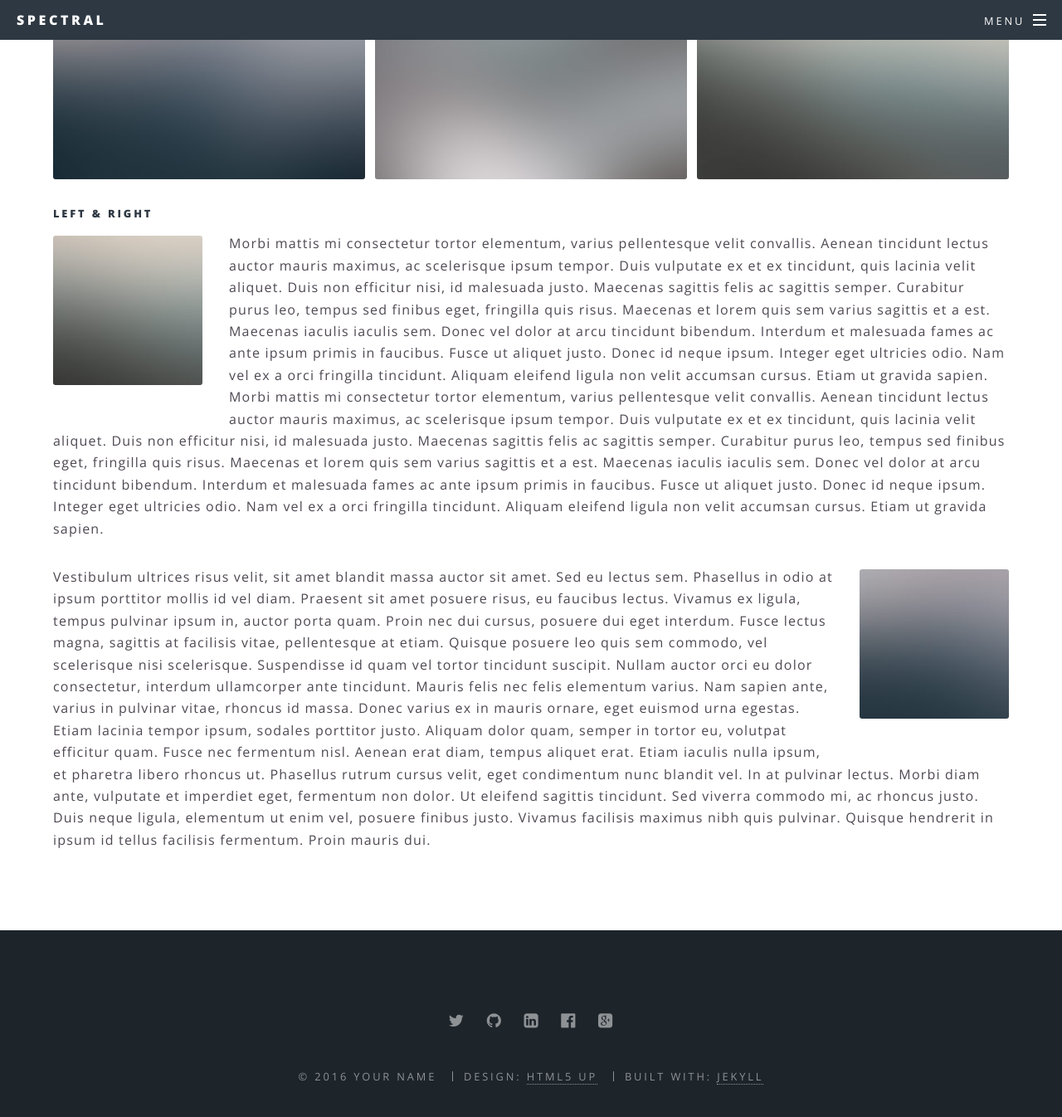
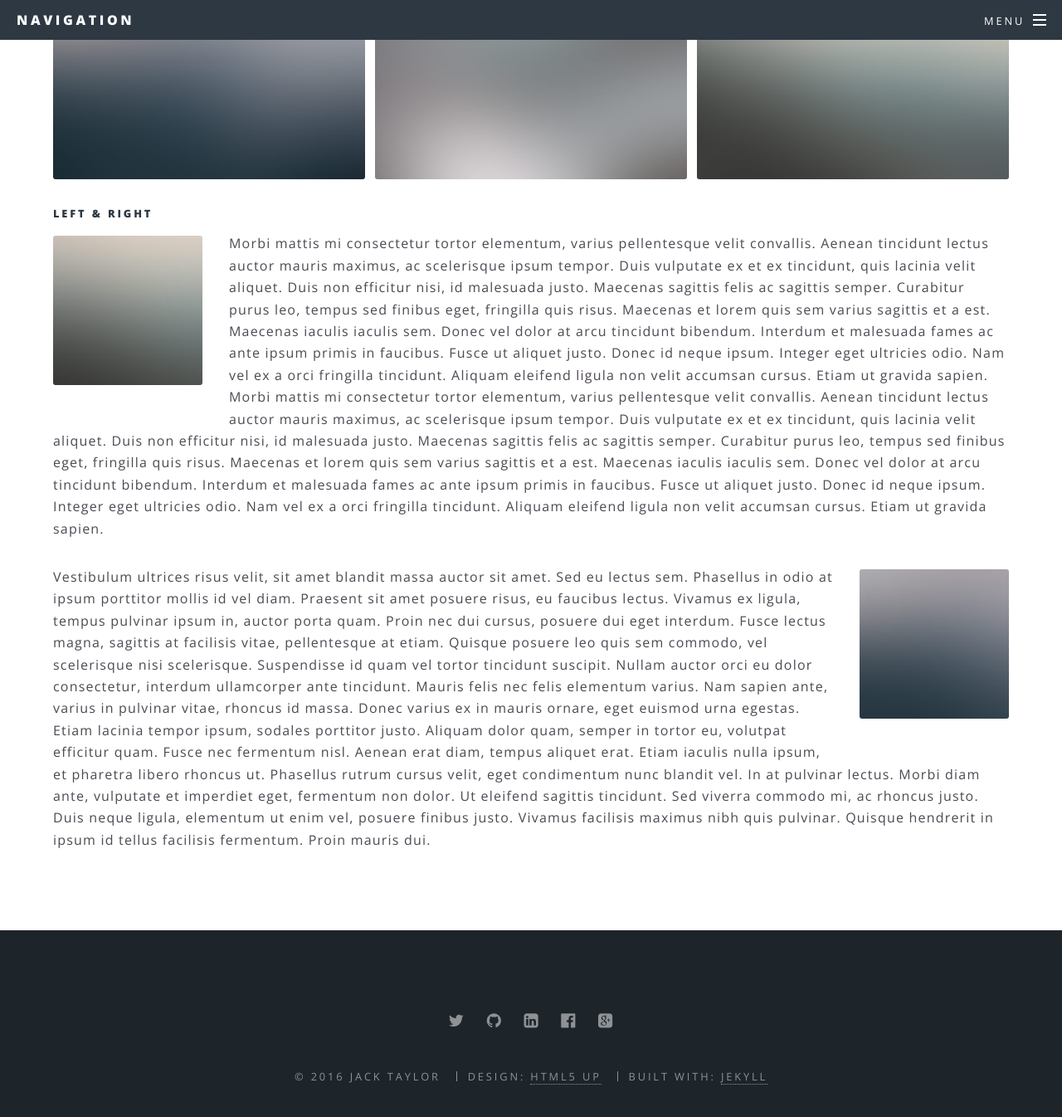
Before and after one commit to JITB0824/PN, a Jekyll site: the page built from elements.html, in a window 1280 px wide and 1400 px high, scrolled down 6204 px. Shown: the top 1346 px of the window at 83% size. Built offline with Jekyll 4.4.1, drawn with Linux system fonts in a browser that asks for light colours.

Commit message:
Update _config.yml

```diff
--- a/_config.yml
+++ b/_config.yml
@@ -2,16 +2,16 @@
 #
 
 # Site settings
-title: Spectral
-description: |
+title: Navigation
+description: Personal Navigation
   Another fine responsive
   site template freebie
   crafted by [HTML5 UP](http://html5up.net)
-owner: Your Name # or company name
+owner: Jack Taylor # or company name
 first_published: 2016 # if migrating another site, the year of your first publish
-email: your-email@domain.com
-baseurl: "" # the subpath of your site, e.g. /blog
-url: "http://yourdomain.com" # the base hostname & protocol for your site
+email: jtaylor@emeraldcave.net
+baseurl: "/pn" # the subpath of your site, e.g. /blog
+url: "http:\\jitb0824.github.io" # the base hostname & protocol for your site
 social:
   twitter: https://twitter.com/<username>
   github: https://github.com/<username>
```
